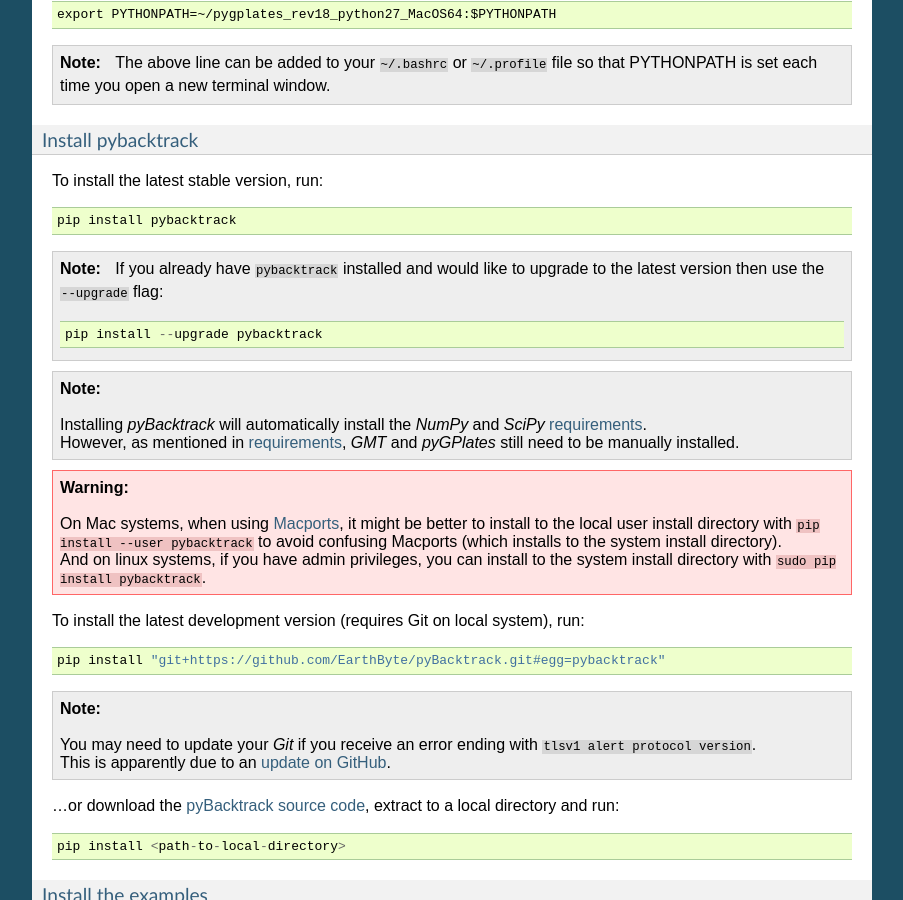
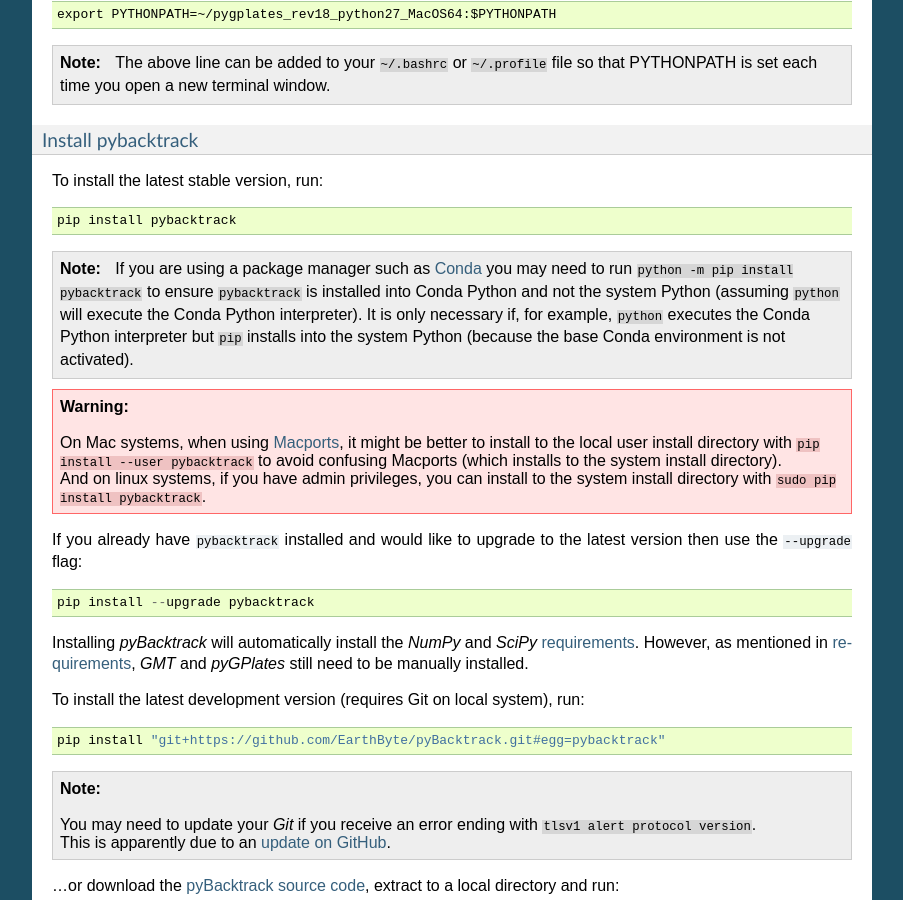
Before and after one commit to EarthByte/pyBacktrack, a Sphinx documentation site: the page built from docs/pybacktrack_getting_started.rst, in a window 1280 px wide and 900 px high, scrolled down 2557 px. Shown: the whole window, without its empty margins (198-1101 px from the left). Built offline with Sphinx 7.4.7, drawn with Linux system fonts in a browser that asks for light colours.

Commit message:
Document potential issue using pip with conda.

```diff
--- a/docs/pybacktrack_getting_started.rst
+++ b/docs/pybacktrack_getting_started.rst
@@ -151,18 +151,23 @@
 
   pip install pybacktrack
 
-.. note:: If you already have ``pybacktrack`` installed and would like to upgrade to the latest version then use the ``--upgrade`` flag:
-          ::
-
-            pip install --upgrade pybacktrack
-
-.. note:: | Installing `pyBacktrack` will automatically install the `NumPy` and `SciPy` :ref:`requirements <pybacktrack_requirements>`.
-          | However, as mentioned in :ref:`requirements <pybacktrack_requirements>`, `GMT` and `pyGPlates` still need to be manually installed.
+.. note:: If you are using a package manager such as `Conda <https://docs.conda.io>`_ you may need to run ``python -m pip install pybacktrack`` to ensure
+          ``pybacktrack`` is installed into Conda Python and not the system Python (assuming ``python`` will execute the Conda Python interpreter).
+          It is only necessary if, for example, ``python`` executes the Conda Python interpreter but ``pip`` installs into the system Python
+          (because the base Conda environment is not activated).
 
 .. warning:: | On Mac systems, when using `Macports <https://www.macports.org/>`_, it might be better to install to the
                local user install directory with ``pip install --user pybacktrack`` to avoid confusing Macports
                (which installs to the system install directory).
              | And on linux systems, if you have admin privileges, you can install to the system install directory with ``sudo pip install pybacktrack``.
+
+If you already have ``pybacktrack`` installed and would like to upgrade to the latest version then use the ``--upgrade`` flag:
+::
+
+  pip install --upgrade pybacktrack
+
+Installing `pyBacktrack` will automatically install the `NumPy` and `SciPy` :ref:`requirements <pybacktrack_requirements>`.
+However, as mentioned in :ref:`requirements <pybacktrack_requirements>`, `GMT` and `pyGPlates` still need to be manually installed.
 
 To install the latest development version (requires Git on local system), run:
 ::
```
